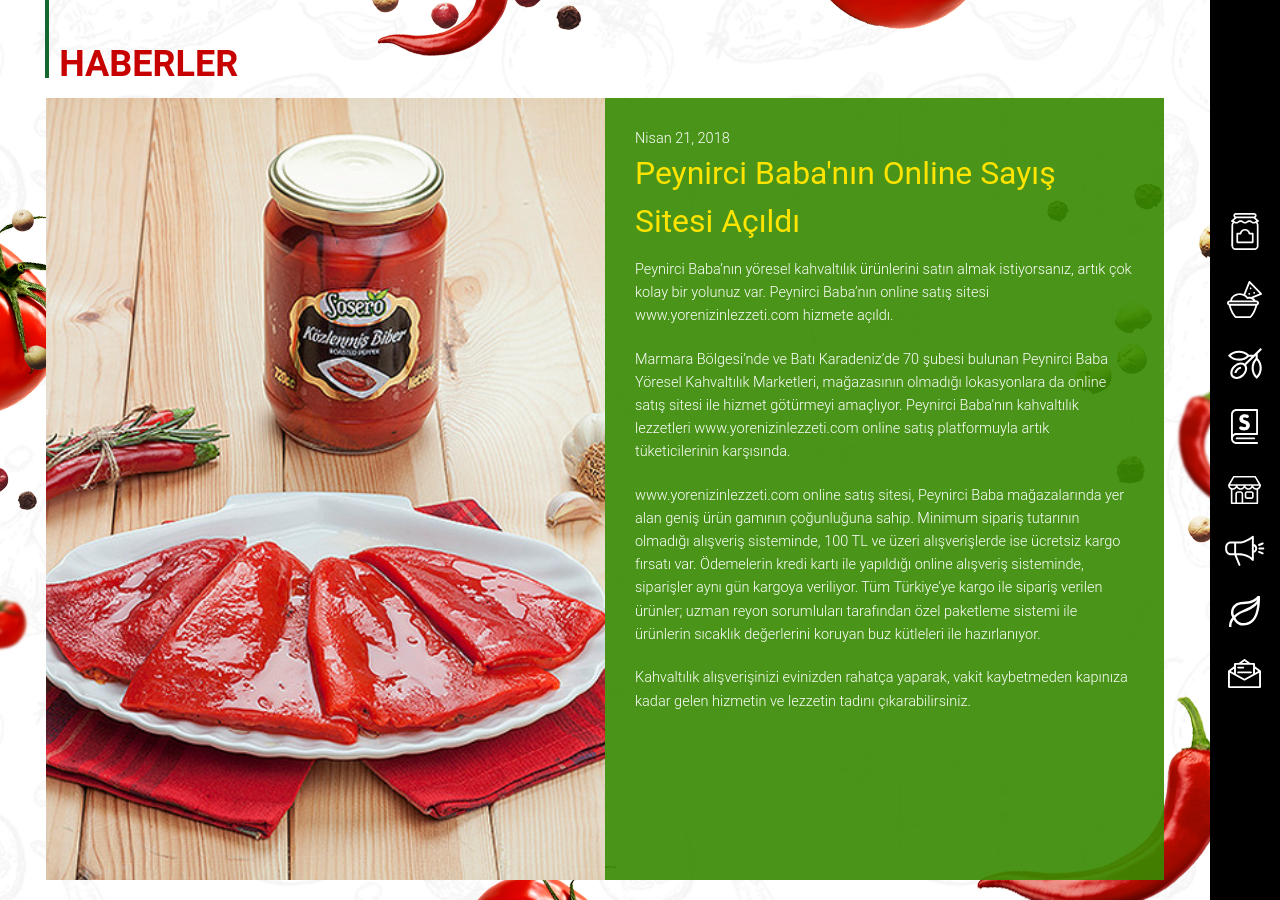
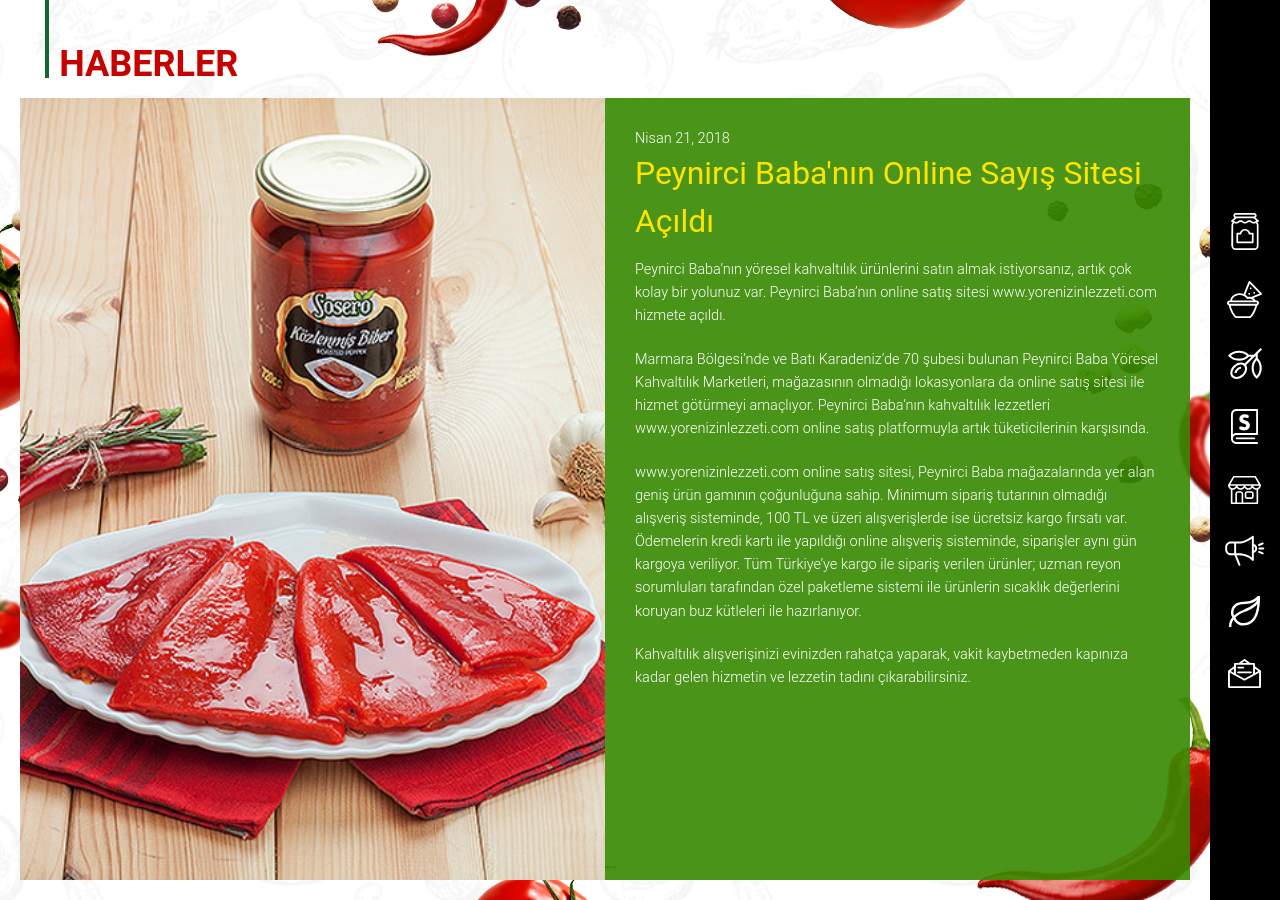
Before and after one commit to data-deveb/data-deveb.github.io, a Jekyll site: the page built from temalar/sosero/haber.html, in a window 1280 px wide. Built offline with Jekyll 4.4.1, drawn with Linux system fonts in a browser that asks for light colours.

Commit message:
düzeltme
asd

```diff
--- a/temalar/sosero/haber.html
+++ b/temalar/sosero/haber.html
@@ -2,7 +2,7 @@
 layout: sosero/haber
 title: SOSERO ÜRÜN
 ---
-      <div data-gnl="22 23p ortada" style="padding: 20px;">
+      <div data-gnl="1 1p ortada" style="padding: 20px;">
           <article class="product full-detail product-content" data-gnl="1 1p sütun">
             <div class="" data-gnl="1 1p" data-byk="sığdır kaymadan">
               <div data-gnl="1 1p" data-byk="1 2p sığdır sütun ortada kaymadan">
```
